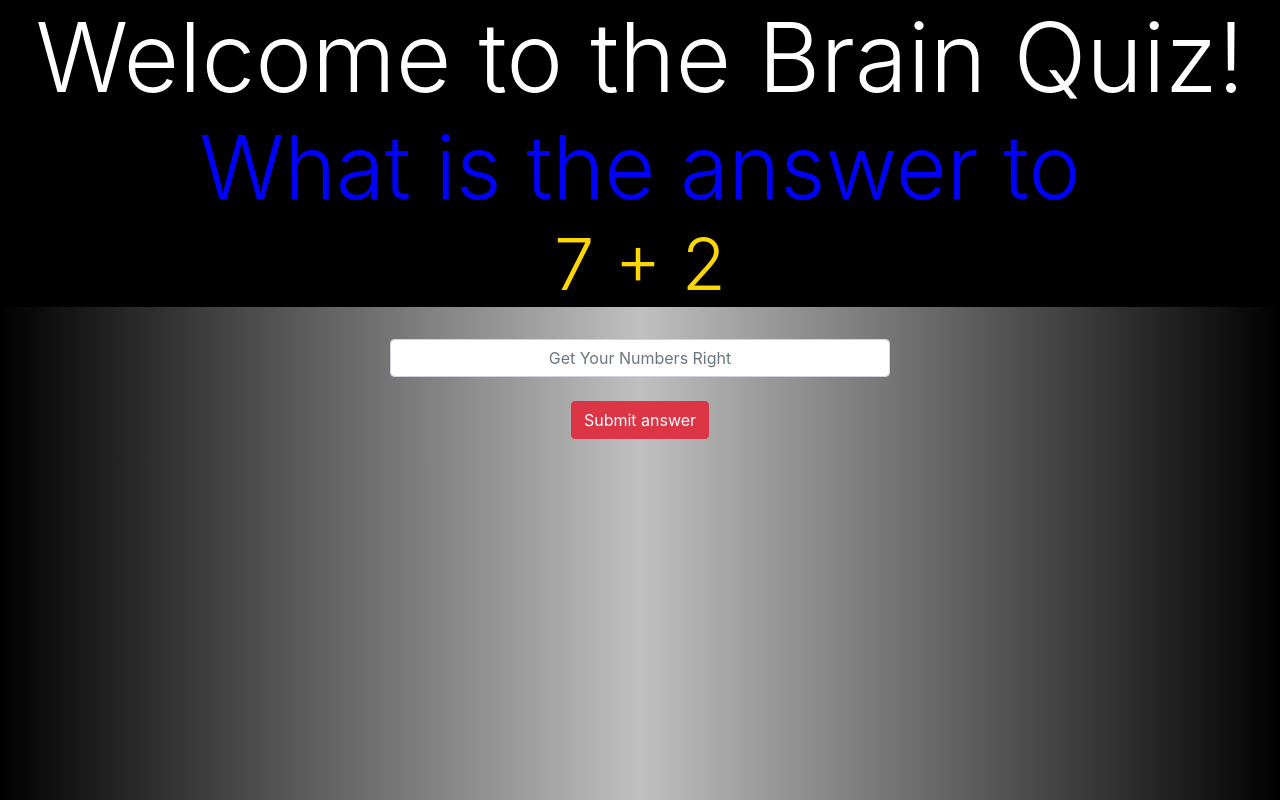
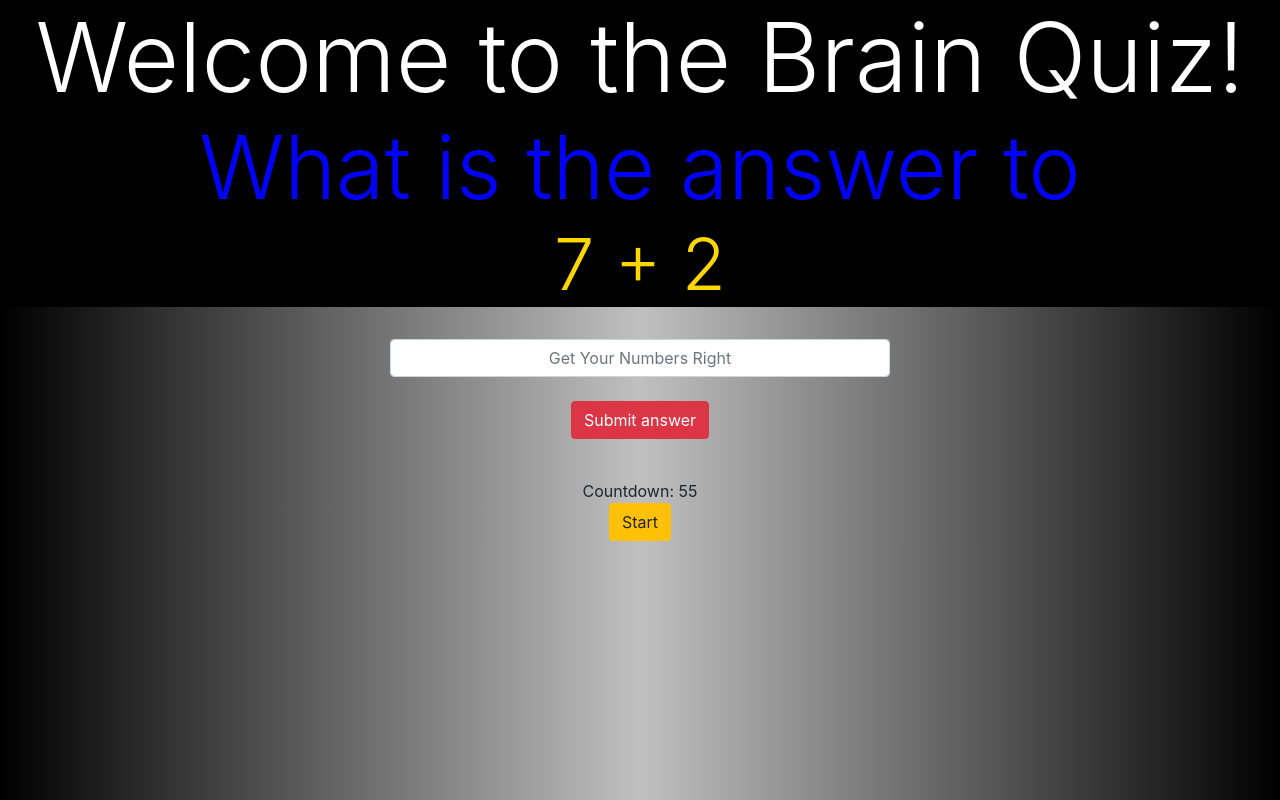
Before and after one commit to medbhcampbell/stagingHackathonMarch, a React (Create React App) app in the folder brainquiz/: page / in a window 1280 px wide. Built offline with nearby package versions, Linux system fonts and the light colour scheme.

Commit message:
Files with the Counter

```diff
--- a/brainquiz/src/Addition.tsx
+++ b/brainquiz/src/Addition.tsx
@@ -76,6 +76,8 @@ export default function Addition() {
 
             { submitted && !correct &&<p className="display-3 dark-bg-grad color-gold">Incorrect!</p>}
             <br></br>
+
+            <div><p></p></div>
         </div>
     )
 }
--- a/brainquiz/src/App.css
+++ b/brainquiz/src/App.css
@@ -61,5 +61,4 @@
   max-width:500px;
   margin:auto;
   text-align: center;
-
 }
--- a/brainquiz/src/App.tsx
+++ b/brainquiz/src/App.tsx
@@ -4,6 +4,7 @@ import logo from './logo.svg';
 import './App.css';
 import './Addition';
 import Addition from './Addition';
+import Timer from './timer';
 
 function App() {
   return (
@@ -27,6 +28,7 @@ function App() {
       <Addition></Addition>
     </div>
     </body>
+    <Timer></Timer>
     </div>
   );
 }
--- /dev/null
+++ b/brainquiz/src/timer.tsx
@@ -0,0 +1,21 @@
+import React from 'react';
+
+export default function Timer(){
+    const [counter, setCounter] = React.useState(60);
+
+    function resetCounter(){
+        document.location.reload();
+        }
+    React.useEffect(() => {
+        counter > 0 && setTimeout(() => setCounter(counter - 1), 1000);
+      }, [counter]);
+      return (
+        <div className="App">
+          <div>Countdown: {counter}</div>
+
+    <div className="">
+      <button className="btn btn-warning" onClick={resetCounter}>Start</button>
+      </div>
+        </div>
+      );
+    }
```
